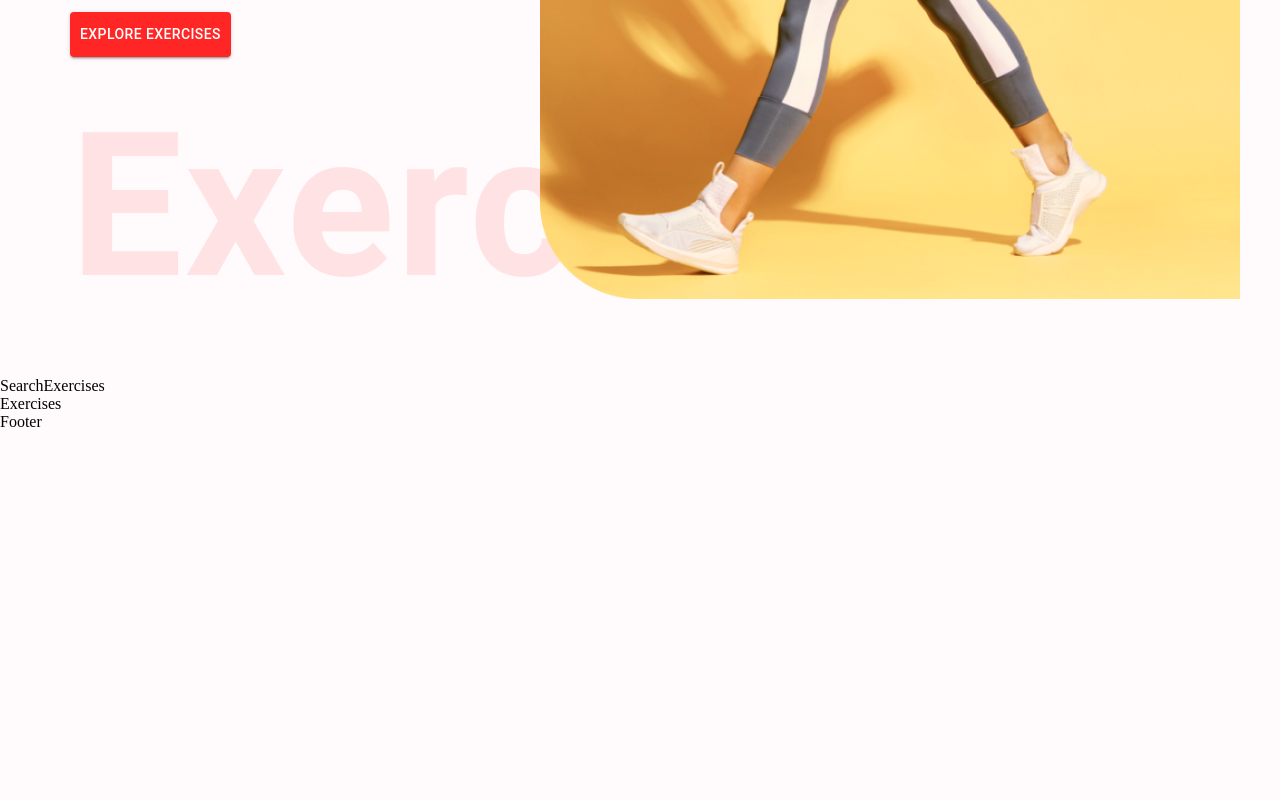
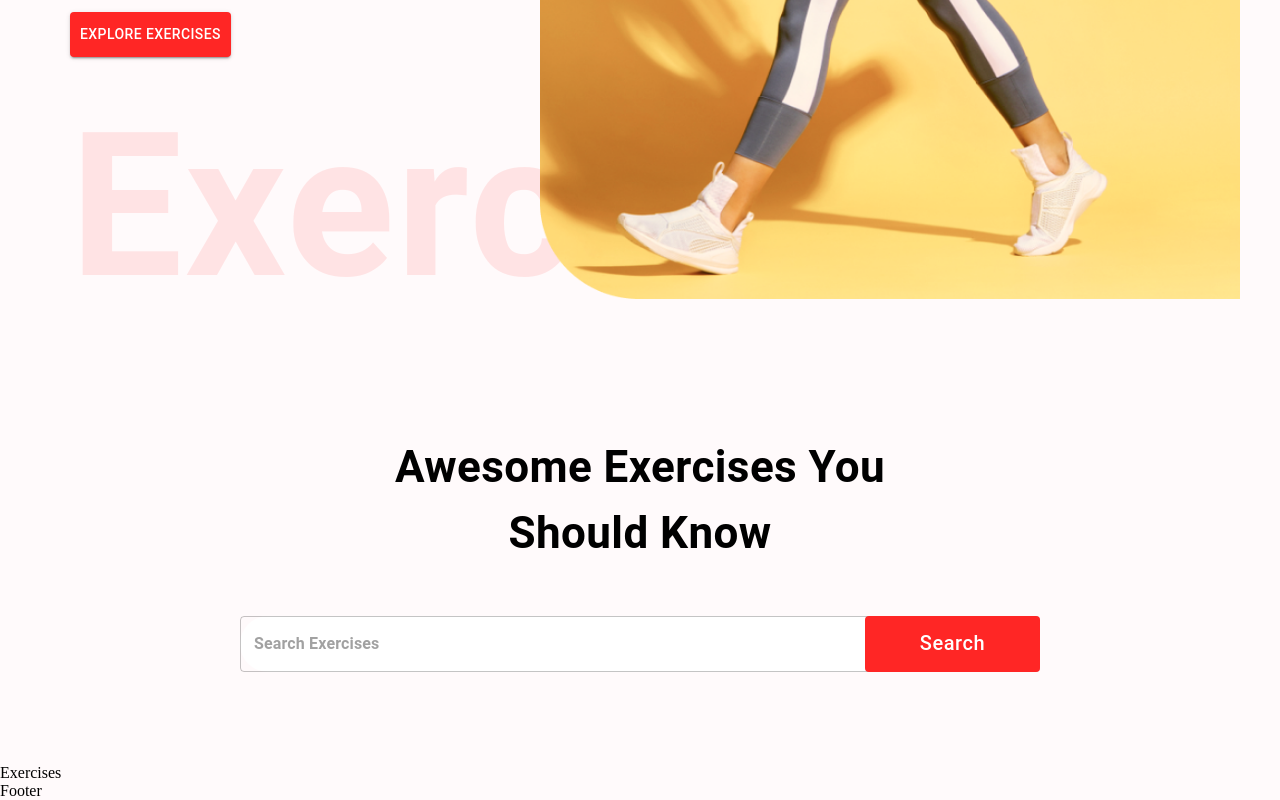
Before and after one commit to agracanin/exercises_app, a React (Create React App) app: page / in a window 1280 px wide. Shown: the part 597-1397 px from the top of the page. Before the commit the page ends 1028 px from the top, so only its background shows below. Built offline with nearby package versions, Linux system fonts and the light colour scheme.

Commit message:
Search design done. Search state added.

```diff
--- a/src/components/SearchExercises.js
+++ b/src/components/SearchExercises.js
@@ -1,8 +1,60 @@
-import React from 'react'
+import React, { useEffect, useState } from 'react';
+import { Box, Button, Stack, TextField, Typography } from '@mui/material';
+
 
 const SearchExercises = () => {
+    const [search, setSearch] = useState('');
+
     return (
-        <div>SearchExercises</div>
+        <Stack
+            alignItems="center"
+            mt="37px"
+            justifyContent="center"
+            padding="20px">
+            <Typography
+                fontWeight="700"
+                sx={{
+                    fontSize: { lg: '44px', xs: '30px' }
+                }}
+                mb="50px"
+                textAlign="center">
+                Awesome Exercises You <br />
+                Should Know
+            </Typography>
+            <Box
+                position="relative"
+                mb="72px">
+                <TextField
+                    sx={{
+                        input: {
+                            fontWeight: '700',
+                            border: 'none',
+                            borderRadius: '4px',
+                        },
+                        width: { lg: '800px', xs: '350px' },
+                        backgroundColor: '#fff',
+                        borderRadius: '40px'
+                    }}
+                    height="76px"
+                    value={search}
+                    onChange={(e) => setSearch(e.target.value.toLowerCase())}
+                    placeholder="Search Exercises"
+                    type="text" />
+                <Button className="search-btn"
+                    sx={{
+                        bgcolor: '#FF2625',
+                        color: '#fff',
+                        textTransform: 'none',
+                        width: { lg: '175px', xs: '80px' },
+                        fontSize: { lg: '20px', xs: '14px' },
+                        height: '56px',
+                        position: 'absolute',
+                        right: '0'
+                    }}>
+                    Search
+                </Button>
+            </Box>
+        </Stack>
     )
 }
 
```
